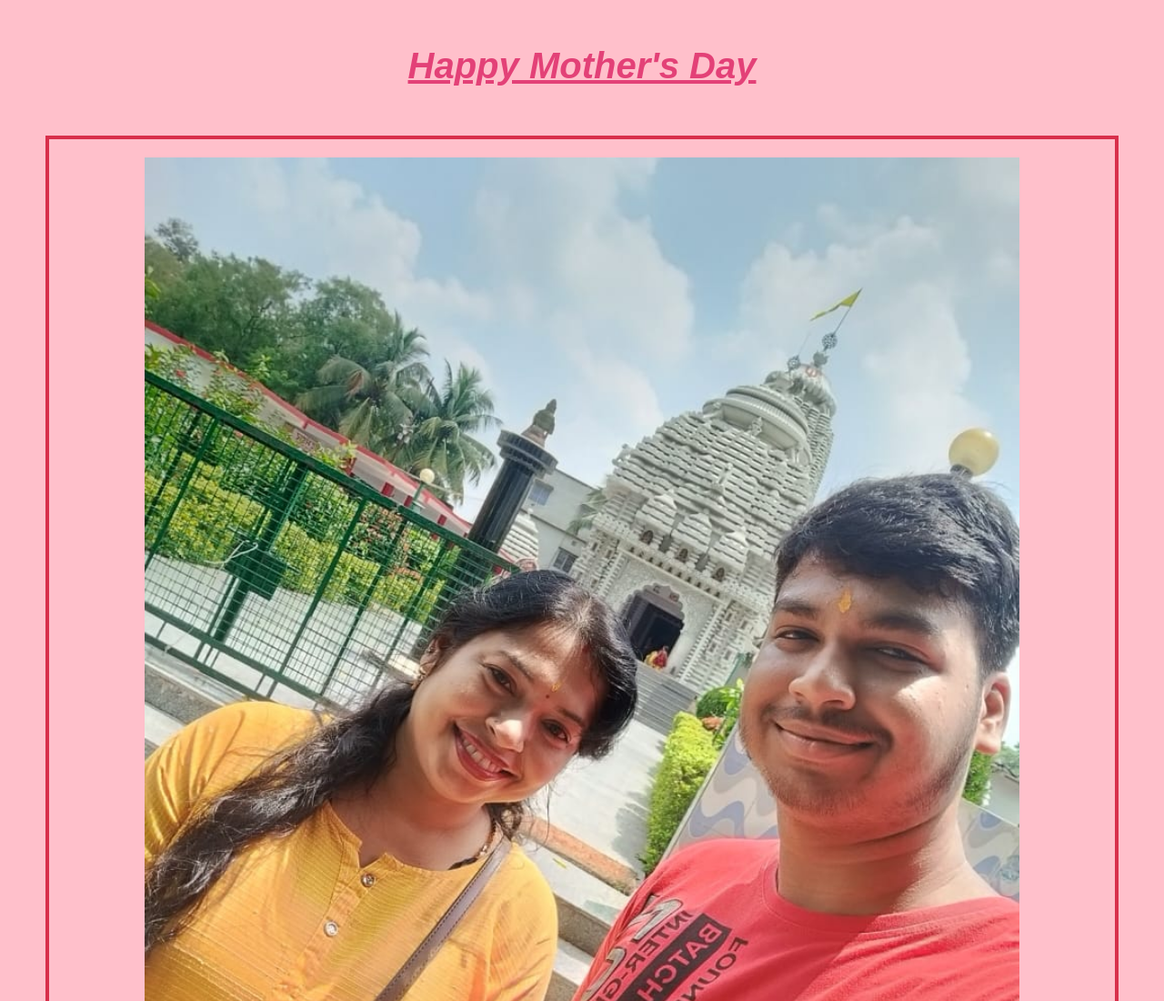
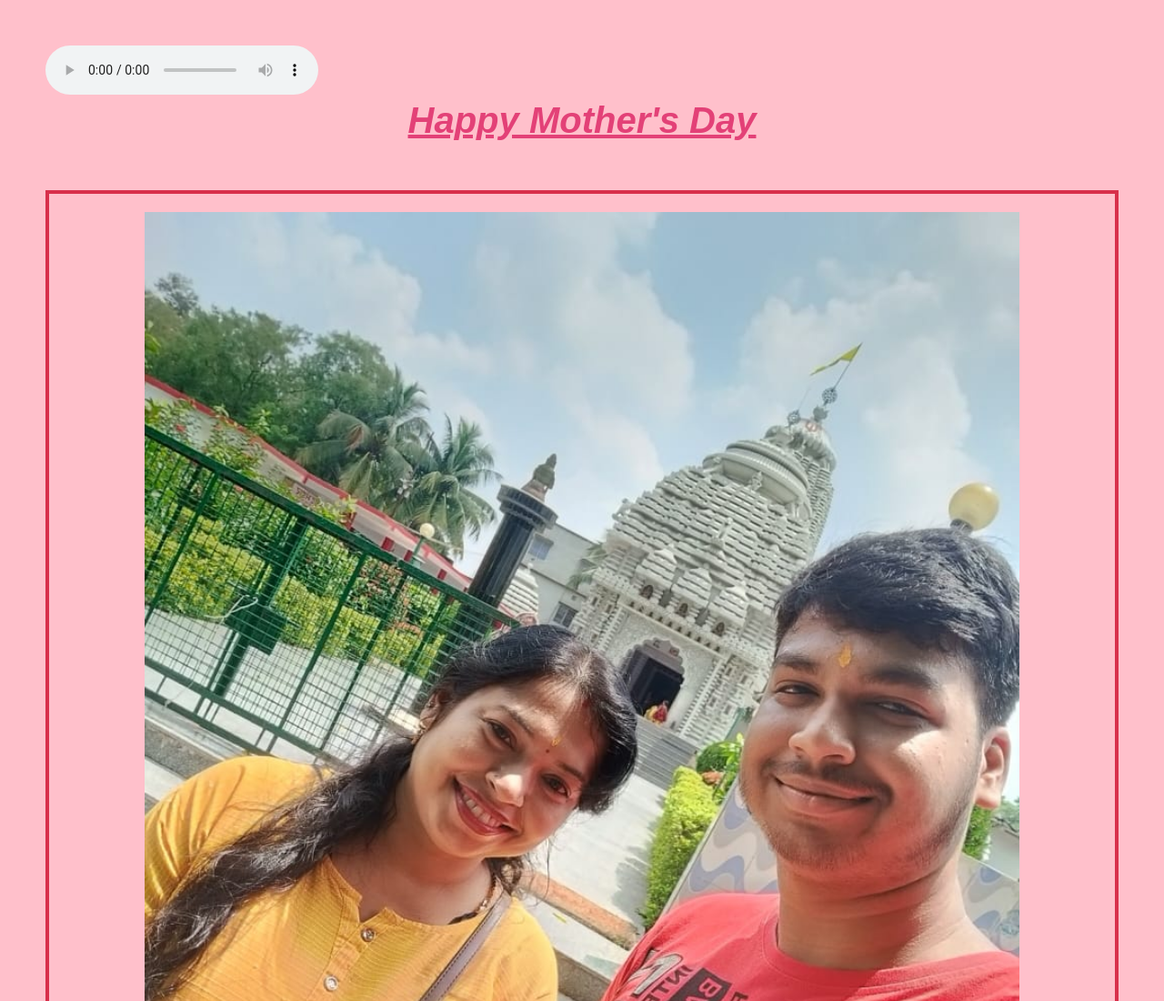
Before and after one commit to Ro706/mom, a plain HTML site: page index.html in a window 1280 px wide. Shown: the top 1100 px of the page at 91% size. Drawn offline with Linux system fonts and the light colour scheme.

Commit message:
Update index.html

```diff
--- a/index.html
+++ b/index.html
@@ -8,7 +8,7 @@
     <link rel="stylesheet" href="style.css">
 </head>
 <body>
-    <audio id="myAudio" loop="true" scr ="maa.mp3" type="audio/mp3" loop="true" autoplay="true"></audio>
+    <audio controls id="myAudio" loop="true" scr ="/maa.mp3" type="audio/mp3" loop="true" autoplay="true"></audio>
    <center><div  class="wish">
        <h1>Happy Mother's Day</h1>
    </div></center>
```
